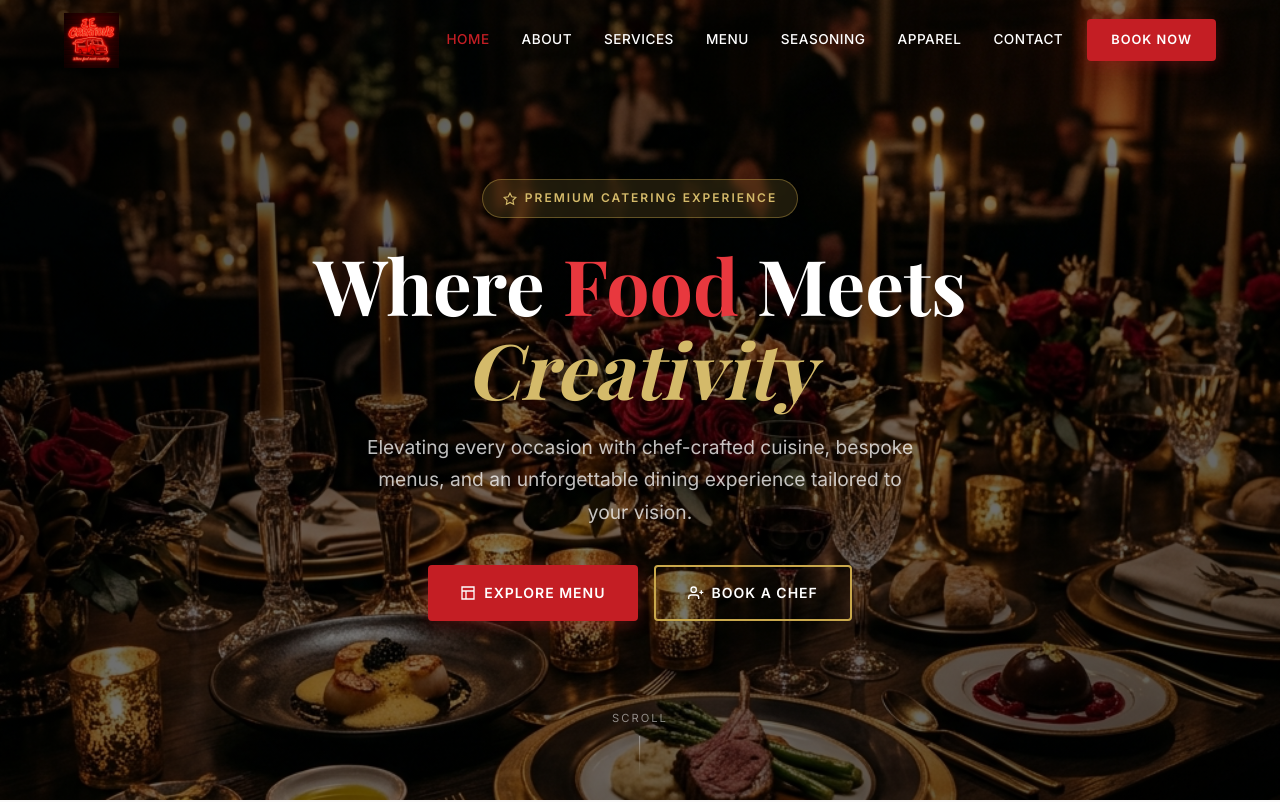
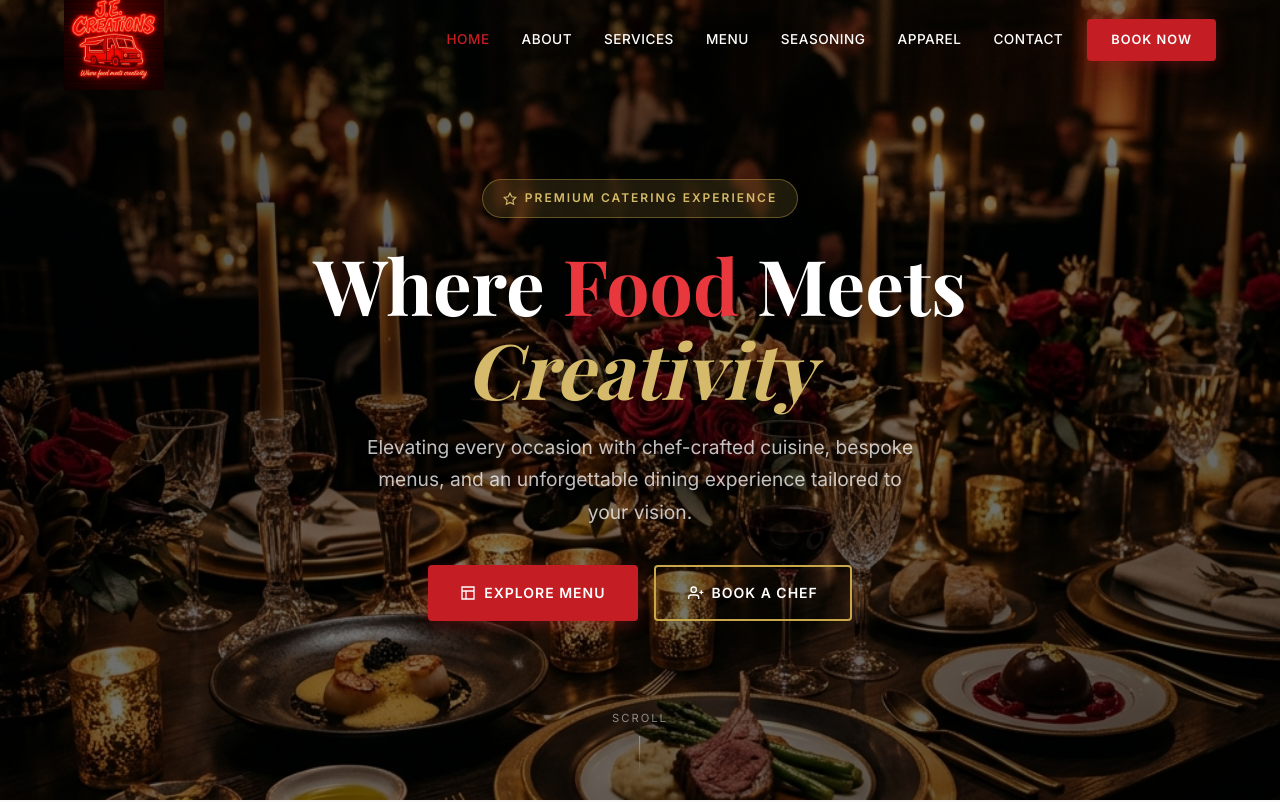
Before and after one commit to brandsshift-lang/Je_Creations, a plain HTML site: page index.html in a window 1280 px wide. Shown: the top 802 px of the page. Drawn offline with nearby package versions, Linux system fonts and the light colour scheme; a web font is replaced by a local one.

Commit message:
Update styles.css

```diff
--- a/styles.css
+++ b/styles.css
@@ -202,7 +202,7 @@ ul { list-style: none; }
   height: 100%;
 }
 .header-logo img {
-  height: 55px;
+  height: 100px;
   width: auto;
   transition: var(--transition-base);
 }
```
